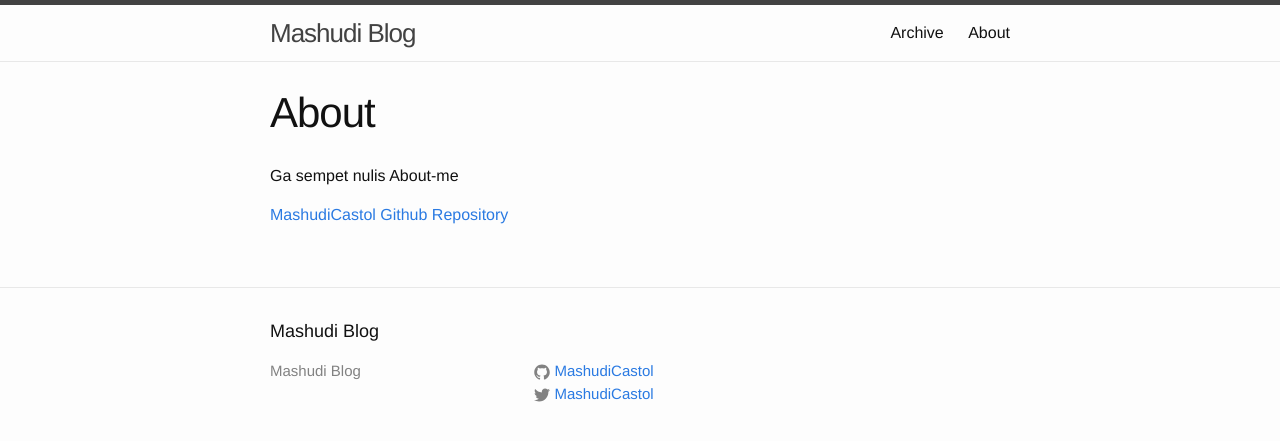
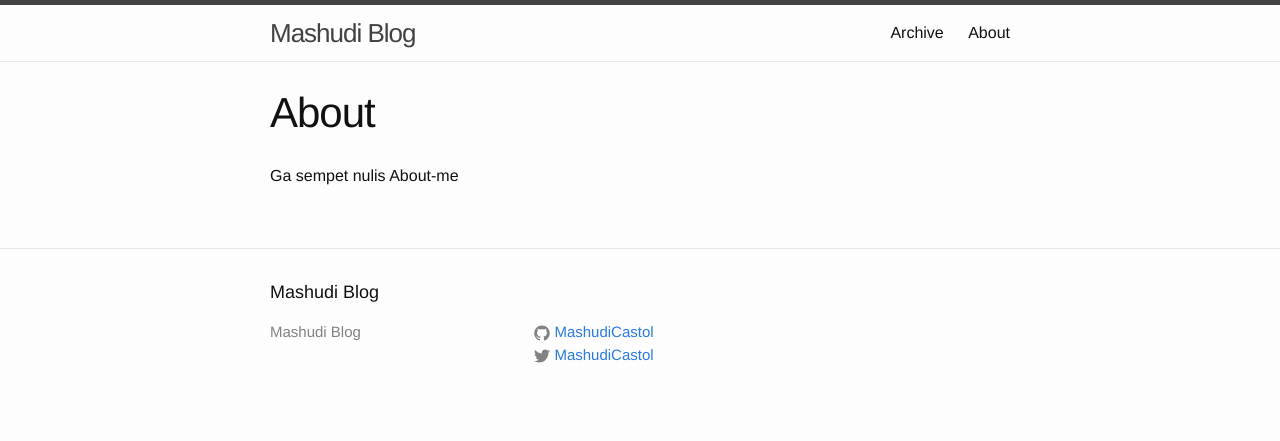
Before and after one commit to MashudiSudonym/diTerminal, a Jekyll site: the page built from about.md, in a window 1280 px wide. Shown: the top 441 px of the page. Built offline with Jekyll 4.4.1, drawn with Linux system fonts in a browser that asks for light colours.

Commit message:
update halamana

```diff
--- a/about.md
+++ b/about.md
@@ -4,5 +4,3 @@ title: About
 ---
 
 Ga sempet nulis About-me
-
-[MashudiCastol Github Repository](https://github.com/MashudiCastol)
```
